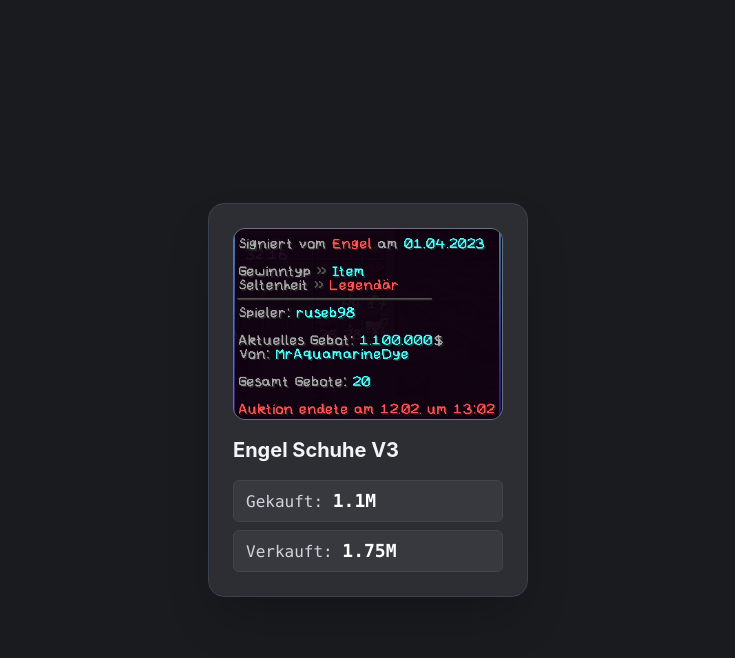
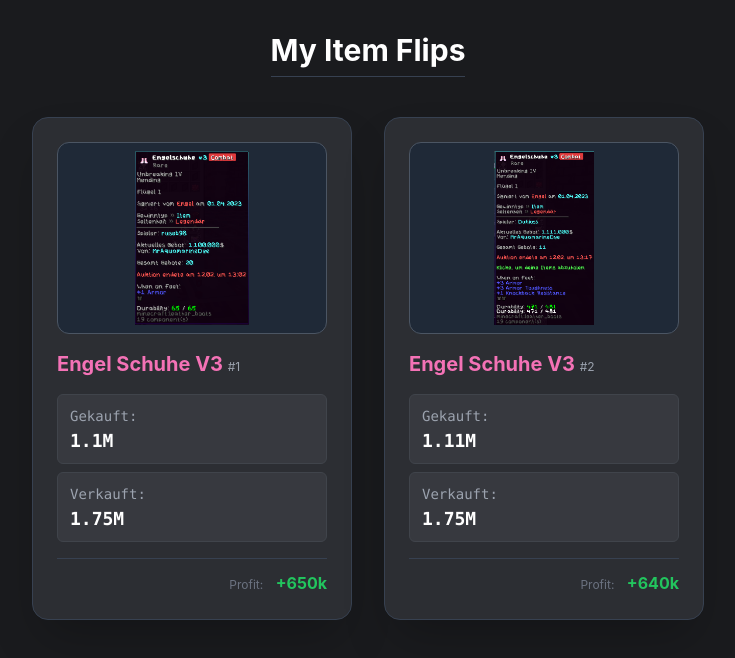
Before and after one commit to Reyxs712/Flipper-app, a plain HTML site: page index.html in a window 1280 px wide. Shown: the whole page, without its empty margins (272-1007 px from the left). Drawn offline with nearby package versions, Linux system fonts and the light colour scheme.

Commit message:
Added Image 2

```diff
--- a/index.html
+++ b/index.html
@@ -3,45 +3,66 @@
 <head>
     <meta charset="UTF-8">
     <meta name="viewport" content="width=device-width, initial-scale=1.0">
-    <title>Item Tracker</title>
+    <title>Item Tracker - Flip Dashboard</title>
     <script src="https://cdn.tailwindcss.com"></script>
     <style>
         body {
             background-color: #1a1b1e;
-            display: flex;
-            justify-content: center;
-            align-items: center;
             min-height: 100vh;
             font-family: 'Inter', sans-serif;
+            padding: 2rem;
         }
     </style>
 </head>
-<body>
+<body class="flex flex-col items-center">
 
-    <div class="bg-[#2c2e33] p-6 rounded-2xl shadow-2xl border border-gray-700 w-80 text-white">
+<h1 class="text-3xl font-bold text-white mb-10 border-b border-gray-700 pb-2">My Item Flips</h1>
 
-        <div class="w-full h-48 bg-gray-600 rounded-xl mb-4 overflow-hidden border border-gray-500">
-            <img src="img/EngelschuheFlip1.png" alt="Engel Schuhe V3" class="w-full h-full object-cover">
+<div class="grid grid-cols-1 md:grid-cols-2 gap-8 max-w-5xl">
+
+    <div class="bg-[#2c2e33] p-6 rounded-2xl shadow-2xl border border-gray-700 w-80 text-white flex flex-col">
+        <div class="w-full h-48 bg-gray-800 rounded-xl mb-4 overflow-hidden border border-gray-600">
+            <img src="img/EngelschuheFlip1.png" alt="Engel Schuhe V3" class="w-full h-full object-contain p-2">
         </div>
-
-        <h2 class="text-xl font-bold mb-4 text-gray-100">Engel Schuhe V3</h2>
-
-        <div class="space-y-2">
-
-            <div class="bg-[#37393f] px-3 py-1.5 rounded-md border border-[#40444b] inline-block w-full">
-                <span class="text-gray-300 font-mono">Gekauft: </span>
-                <span class="text-white font-mono font-semibold text-lg">1.1M</span>
+        <h2 class="text-xl font-bold mb-4 text-pink-400">Engel Schuhe V3 <span class="text-xs text-gray-400 font-normal">#1</span></h2>
+        <div class="space-y-2 flex-grow">
+            <div class="bg-[#37393f] px-3 py-2 rounded-md border border-[#40444b] w-full">
+                <span class="text-gray-400 font-mono text-sm">Gekauft:</span>
+                <span class="text-white font-mono font-bold block text-lg">1.1M</span>
             </div>
-
-            <div class="flex items-center gap-2">
-                <div class="bg-[#37393f] px-3 py-1.5 rounded-md border border-[#40444b] inline-block flex-grow">
-                    <span class="text-gray-300 font-mono">Verkauft: </span>
-                    <span class="text-white font-mono font-semibold text-lg">1.75M</span>
-                </div>
+            <div class="bg-[#37393f] px-3 py-2 rounded-md border border-[#40444b] w-full">
+                <span class="text-gray-400 font-mono text-sm">Verkauft:</span>
+                <span class="text-white font-mono font-bold block text-lg text-green-400">1.75M</span>
             </div>
-
+        </div>
+        <div class="mt-4 pt-3 border-t border-gray-700 text-right">
+            <span class="text-xs text-gray-500">Profit:</span>
+            <span class="text-green-500 font-bold ml-2">+650k</span>
         </div>
     </div>
 
+    <div class="bg-[#2c2e33] p-6 rounded-2xl shadow-2xl border border-gray-700 w-80 text-white flex flex-col">
+        <div class="w-full h-48 bg-gray-800 rounded-xl mb-4 overflow-hidden border border-gray-600">
+            <img src="img/EngelschuheFlip2.png" alt="Engel Schuhe V3" class="w-full h-full object-contain p-2">
+        </div>
+        <h2 class="text-xl font-bold mb-4 text-pink-400">Engel Schuhe V3 <span class="text-xs text-gray-400 font-normal">#2</span></h2>
+        <div class="space-y-2 flex-grow">
+            <div class="bg-[#37393f] px-3 py-2 rounded-md border border-[#40444b] w-full">
+                <span class="text-gray-400 font-mono text-sm">Gekauft:</span>
+                <span class="text-white font-mono font-bold block text-lg">1.11M</span>
+            </div>
+            <div class="bg-[#37393f] px-3 py-2 rounded-md border border-[#40444b] w-full">
+                <span class="text-gray-400 font-mono text-sm">Verkauft:</span>
+                <span class="text-white font-mono font-bold block text-lg text-green-400">1.75M</span>
+            </div>
+        </div>
+        <div class="mt-4 pt-3 border-t border-gray-700 text-right">
+            <span class="text-xs text-gray-500">Profit:</span>
+            <span class="text-green-500 font-bold ml-2">+640k</span>
+        </div>
+    </div>
+
+</div>
+
 </body>
 </html>
```
